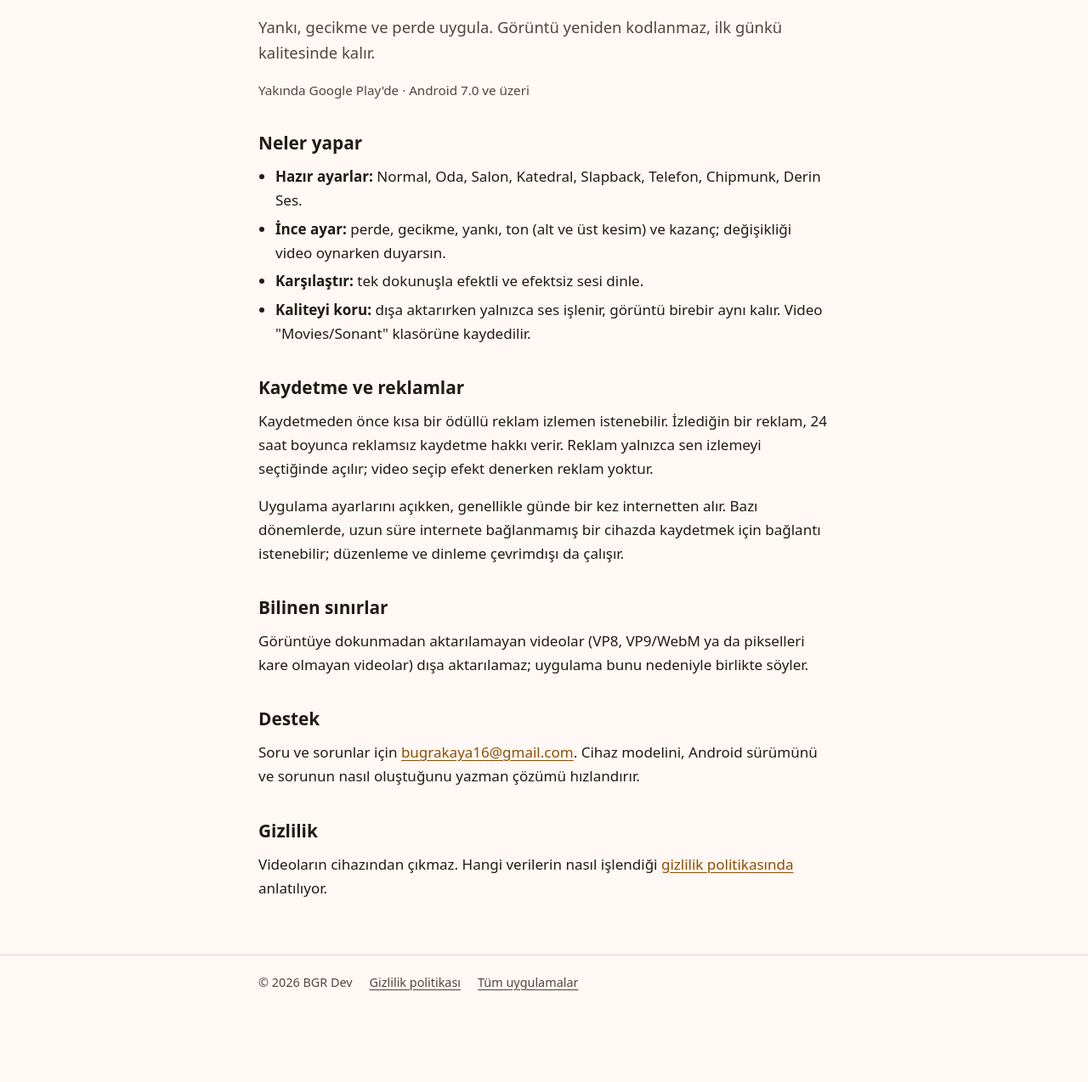
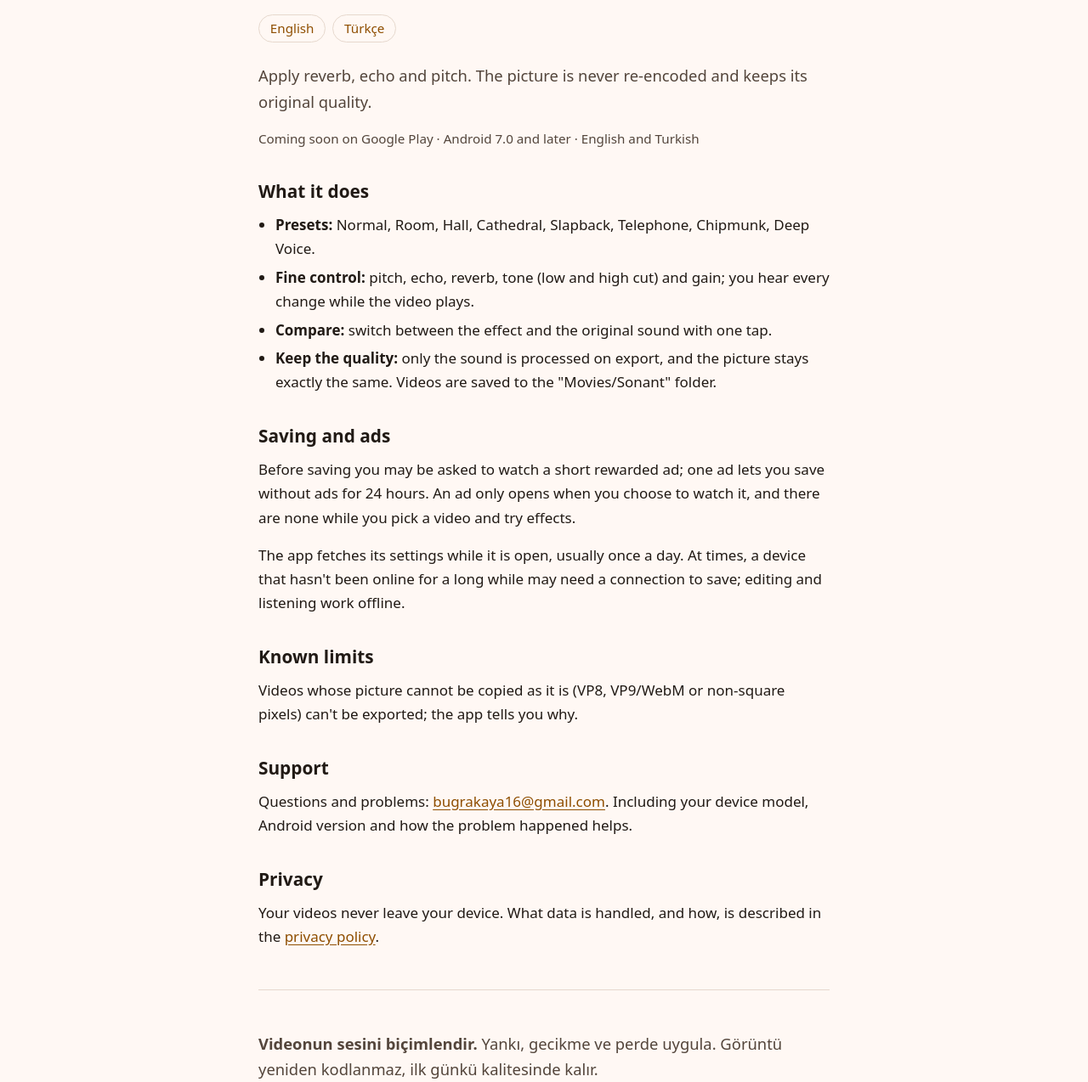
Before and after one commit to BugraKY/bugraky.github.io, a plain HTML site: page sonant/index.html in a window 1280 px wide. Shown: the part 172-1446 px from the top of the page at 85% size. Before the commit the page ends 1372 px from the top, so only its background shows below. Drawn offline with Linux system fonts and the light colour scheme.

Commit message:
Sonant: Ingilizce sayfa, gizlilik metninde dugme adi
Uygulamanin varsayilan dili artik Ingilizce (Turkce cihazda Turkce):

- /sonant/: once Ingilizce (#en), sonra Turkce (#tr); Ingilizce terimler
  mağaza metniyle ve uygulamayla ayni. Ingilizce baglantilar gizlilik
  politikasinin #en bolumune gider.
- Gizlilik politikasi (Ingilizce): dugme Ingilizce arayuzde "Export";
  '"Dışa aktar" (Export)' ifadesi kaldirildi. Veri uygulamalari degismedi.

Co-Authored-By: Claude Opus 5.5 <noreply@anthropic.com>

```diff
--- a/sonant/index.html
+++ b/sonant/index.html
@@ -1,10 +1,10 @@
 <!doctype html>
-<html lang="tr">
+<html lang="en">
 <head>
   <meta charset="utf-8">
   <meta name="viewport" content="width=device-width, initial-scale=1">
   <title>Sonant</title>
-  <meta name="description" content="Sonant: videonun sesine yankı, gecikme ve perde uygula. Görüntü yeniden kodlanmaz.">
+  <meta name="description" content="Sonant: add reverb, echo and pitch to the sound of your videos. The picture is never re-encoded.">
   <link rel="icon" href="icon.svg" type="image/svg+xml">
   <link rel="stylesheet" href="../assets/style.css">
 </head>
@@ -12,20 +12,54 @@
   <header class="site-header">
     <div class="wrap">
       <a class="brand" href="../">BGR Dev</a>
-      <nav aria-label="Sonant"><a href="privacy/">Gizlilik</a></nav>
+      <nav aria-label="Sonant"><a href="privacy/#en">Privacy</a></nav>
     </div>
   </header>
 
   <main class="wrap">
     <div class="app-hero">
-      <img src="icon.svg" alt="Sonant simgesi" width="72" height="72">
+      <img src="icon.svg" alt="Sonant icon" width="72" height="72">
       <div>
         <h1>Sonant</h1>
-        <p>Videonun sesini biçimlendir</p>
+        <p>Shape your video's sound</p>
       </div>
     </div>
-    <p class="lead">Yankı, gecikme ve perde uygula. Görüntü yeniden kodlanmaz, ilk günkü kalitesinde kalır.</p>
-    <p class="meta">Yakında Google Play'de · Android 7.0 ve üzeri</p>
+    <nav class="lang-switch" aria-label="Language">
+      <a href="#en" lang="en">English</a>
+      <a href="#tr" lang="tr">Türkçe</a>
+    </nav>
+
+    <section id="en">
+      <p class="lead">Apply reverb, echo and pitch. The picture is never re-encoded and keeps its original quality.</p>
+      <p class="meta">Coming soon on Google Play · Android 7.0 and later · English and Turkish</p>
+
+      <h2>What it does</h2>
+      <ul>
+        <li><strong>Presets:</strong> Normal, Room, Hall, Cathedral, Slapback, Telephone, Chipmunk, Deep Voice.</li>
+        <li><strong>Fine control:</strong> pitch, echo, reverb, tone (low and high cut) and gain; you hear every change while the video plays.</li>
+        <li><strong>Compare:</strong> switch between the effect and the original sound with one tap.</li>
+        <li><strong>Keep the quality:</strong> only the sound is processed on export, and the picture stays exactly the same. Videos are saved to the "Movies/Sonant" folder.</li>
+      </ul>
+
+      <h2>Saving and ads</h2>
+      <p>Before saving you may be asked to watch a short rewarded ad; one ad lets you save without ads for 24 hours. An ad only opens when you choose to watch it, and there are none while you pick a video and try effects.</p>
+      <p>The app fetches its settings while it is open, usually once a day. At times, a device that hasn't been online for a long while may need a connection to save; editing and listening work offline.</p>
+
+      <h2>Known limits</h2>
+      <p>Videos whose picture cannot be copied as it is (VP8, VP9/WebM or non-square pixels) can't be exported; the app tells you why.</p>
+
+      <h2>Support</h2>
+      <p>Questions and problems: <a href="mailto:bugrakaya16@gmail.com?subject=Sonant">bugrakaya16@gmail.com</a>. Including your device model, Android version and how the problem happened helps.</p>
+
+      <h2>Privacy</h2>
+      <p>Your videos never leave your device. What data is handled, and how, is described in the <a href="privacy/#en">privacy policy</a>.</p>
+    </section>
+
+    <hr>
+
+    <section id="tr" lang="tr">
+      <p class="lead"><strong>Videonun sesini biçimlendir.</strong> Yankı, gecikme ve perde uygula. Görüntü yeniden kodlanmaz, ilk günkü kalitesinde kalır.</p>
+      <p class="meta">Yakında Google Play'de · Android 7.0 ve üzeri · Türkçe ve İngilizce</p>
 
       <h2>Neler yapar</h2>
       <ul>
@@ -47,13 +81,15 @@
 
       <h2>Gizlilik</h2>
       <p>Videoların cihazından çıkmaz. Hangi verilerin nasıl işlendiği <a href="privacy/">gizlilik politikasında</a> anlatılıyor.</p>
+    </section>
   </main>
 
   <footer class="site-footer">
     <div class="wrap">
       <span>© 2026 BGR Dev</span>
-      <a href="privacy/">Gizlilik politikası</a>
-      <a href="../">Tüm uygulamalar</a>
+      <a href="privacy/#en">Privacy policy</a>
+      <a href="privacy/" lang="tr">Gizlilik politikası</a>
+      <a href="../">All apps</a>
     </div>
   </footer>
 </body>
```
Also changed, not shown: sonant/privacy/index.html (+1 -1 lines), 1 other file. Lines whose indentation alone changed are shown as unchanged.
